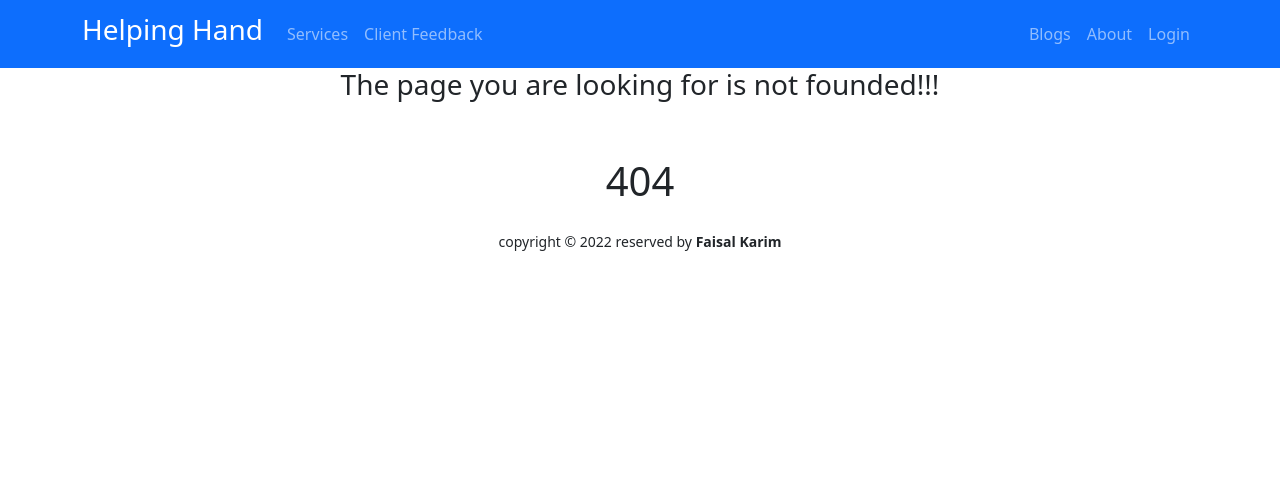
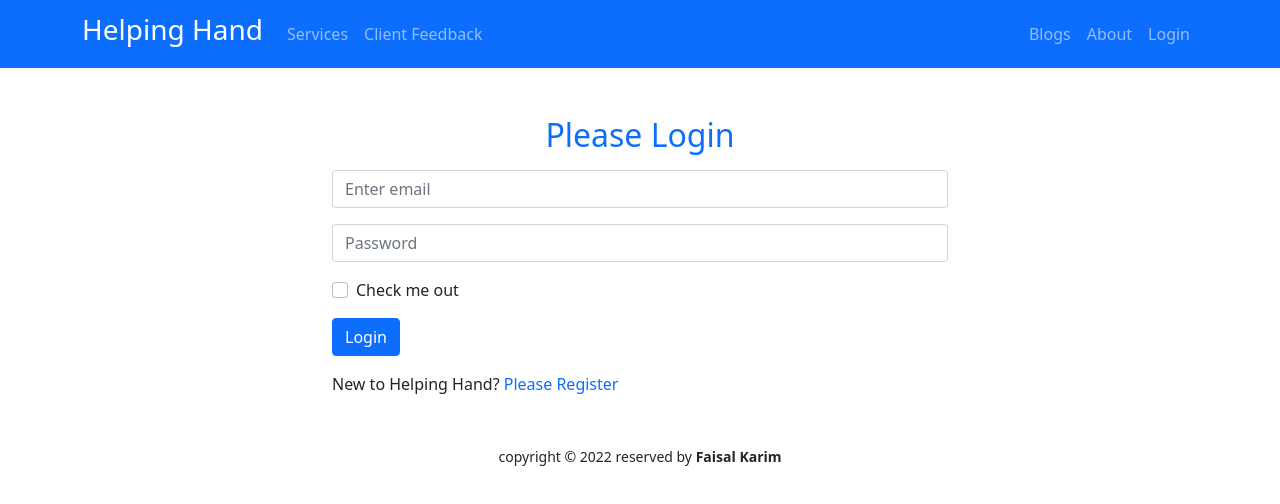
Before and after one commit to faisalkn-71/halping-hand, a React (Create React App) app: page /login in a window 1280 px wide. Before the commit this address had no page. Shown: the top 504 px of the page. Built offline with nearby package versions, Linux system fonts and the light colour scheme.

Commit message:
Login-done

```diff
--- a/package.json
+++ b/package.json
@@ -11,6 +11,7 @@
     "react": "^18.0.0",
     "react-bootstrap": "^2.2.3",
     "react-dom": "^18.0.0",
+    "react-firebase-hooks": "^5.0.3",
     "react-router-dom": "^6.3.0",
     "react-scripts": "5.0.1",
     "web-vitals": "^2.1.4"
--- a/src/App.js
+++ b/src/App.js
@@ -7,17 +7,23 @@ import Blogs from './Pages/Blogs/Blogs'
 import About from './Pages/About/About'
 import NotFound from './Pages/Shared/NotFound/NotFound'
 import Footer from './Pages/Shared/Footer/Footer';
+import CheckOut from './Pages/CheckOut/CheckOut';
+import Login from './Pages/Login/Login/Login';
+import Register from './Pages/Login/Register/Register'
 
 function App() {
   return (
-    <div className="App">
+    <div>
       <Header></Header>
 
       <Routes>
         <Route path='/' element={<Home></Home>}></Route>
         <Route path='/home' element={<Home></Home>}></Route>
+        <Route path='/checkOut' element={<CheckOut></CheckOut>}></Route>
         <Route path='/blogs' element={<Blogs></Blogs>}></Route>
         <Route path='/about' element={<About></About>}></Route>
+        <Route path='/login' element={<Login></Login>}></Route>
+        <Route path='register' element={<Register></Register>}></Route>
         <Route path='*' element={<NotFound></NotFound>}></Route>
       </Routes>
 
--- /dev/null
+++ b/src/Pages/CheckOut/CheckOut.js
@@ -0,0 +1,13 @@
+import React from 'react';
+
+const CheckOut = () => {
+    return (
+        <div>
+            <h3>Thank you for Checkout.</h3>
+            <br></br>
+            <h1 className='text-bold text-primary'>Bring Good Things in Life</h1>
+        </div>
+    );
+};
+
+export default CheckOut;
--- a/src/Pages/Home/Review/Review.js
+++ b/src/Pages/Home/Review/Review.js
@@ -4,9 +4,9 @@ const Review = ({review}) => {
     const {name, image, feedback} = review;
 
     return (
-        <div className='border border-2 border-dark rounded p-3'>
+        <div className='App border border-2 border-dark rounded p-3'>
             <img style={{width:'100px', height:'100px'}} src={image} alt="" />
-            <h3 className='mt-3'>{name}</h3>
+            <h4 className='mt-3'>{name}</h4>
             <p className='text-start'><small>{feedback}</small></p>
         </div>
     );
--- a/src/Pages/Home/Reviews/Reviews.js
+++ b/src/Pages/Home/Reviews/Reviews.js
@@ -10,8 +10,8 @@ const Reviews = () => {
         .then(data => setReviews(data))
     },[])
     return (
-        <div id='reviews' className='container-fluid'>
-            <h2 className='text-bold my-4'>Client Feedback</h2>
+        <div id='reviews' className='container-fluid my-5'>
+            <h2 className='text-bold my-4 bg-primary text-white text-center'>Client Feedback</h2>
             <div className='reviews-container'>
                 {
                     reviews.map(review => <Review
--- a/src/Pages/Home/Service/Service.js
+++ b/src/Pages/Home/Service/Service.js
@@ -1,15 +1,19 @@
 import React from 'react';
-const Service = ({service}) => {
-    const {name, price, description, picture} = service;
+import { Link, useNavigate } from 'react-router-dom';
+const Service = ({ service }) => {
+    const { name, price, description, picture } = service;
+
     return (
 
-            <div className='border border-2 border-dark rounded p-3'>
-                <img style={{height:'250px'}} className='w-100 rounded' src={picture} alt="" />
-                <h3 className='mt-2'>{name}</h3>
-                <p className='text-start'><small>{description}</small></p>
-                <p>Price: {price}</p>
-                <button className='btn btn-primary w-50'>Book Now</button>
-            </div>
+        <div className='App border border-2 border-dark rounded p-3'>
+            <img style={{ height: '250px' }} className='w-100 rounded' src={picture} alt="" />
+            <h3 className='mt-2'>{name}</h3>
+            <p className='text-start'><small>{description}</small></p>
+            <p>Price: {price}</p>
+            <Link className='btn btn-primary w-50' to='/checkOut'>
+                Book Now
+            </Link>
+        </div>
 
 
     );
--- a/src/Pages/Home/Services/Services.js
+++ b/src/Pages/Home/Services/Services.js
@@ -10,8 +10,8 @@ const Services = () => {
             .then(data => setServices(data))
     }, [])
     return (
-        <div id='services' className='container-fluid'>
-            <h2 className='text-bold my-4'>Services</h2>
+        <div id='services' className='container-fluid my-5'>
+            <h2 className='text-bold my-4 bg-primary text-white text-center'>Services</h2>
             <div className='services-container'>
                 {
                     services.map(service => <Service
--- /dev/null
+++ b/src/Pages/Login/Login/Login.js
@@ -0,0 +1,64 @@
+import React from 'react';
+import { Button, Form } from 'react-bootstrap';
+import { useNavigate } from 'react-router-dom';
+import { useSignInWithEmailAndPassword } from 'react-firebase-hooks/auth';
+import auth from '../../../firebase.init';
+
+const Login = () => {
+    const navigate = useNavigate();
+    const navigateRegister = () => {
+        navigate('/register');
+    }
+
+    const [
+        signInWithEmailAndPassword,
+        user,
+        loading,
+        error,
+      ] =  useSignInWithEmailAndPassword(auth);
+
+      let errorElement;
+      if(error){
+          errorElement = <p className='text-danger'>Error: {error.message}</p>
+      }
+
+      if(user){
+        navigate('/home')
+      }
+
+    const handleLogin = (event) => {
+        event.preventDefault();
+
+        const email = event.target.email.value;
+        const password = event.target.email.value;
+
+        signInWithEmailAndPassword(email, password)
+
+    }
+    return (
+        <div className='container w-50 mx-atuo mt-5'>
+            <h2 className='text-primary text-center mb-3'>Please Login</h2>
+            <Form onSubmit={handleLogin}>
+                <Form.Group className="mb-3" controlId="formBasicEmail">
+
+                    <Form.Control type="email" name='email' placeholder="Enter email" required/>
+
+                </Form.Group>
+
+                <Form.Group className="mb-3" controlId="formBasicPassword">
+
+                    <Form.Control type="password" name='password' placeholder="Password" required/>
+                </Form.Group>
+                <Form.Group className="mb-3" controlId="formBasicCheckbox">
+                    <Form.Check type="checkbox" label="Check me out" />
+                </Form.Group>
+                <Button variant="primary" type="submit">
+                    Login
+                </Button>
+            </Form>
+            <p className='mt-3'>New to Helping Hand? <span onClick={navigateRegister} style={{cursor: 'pointer'}} className='text-primary'>Please Register</span></p>
+        </div>
+    );
+};
+
+export default Login;
--- /dev/null
+++ b/src/Pages/Login/Register/Register.js
@@ -0,0 +1,11 @@
+import React from 'react';
+
+const Register = () => {
+    return (
+        <div>
+            <h2>Please Register</h2>
+        </div>
+    );
+};
+
+export default Register;
--- a/src/Pages/Shared/Footer/Footer.js
+++ b/src/Pages/Shared/Footer/Footer.js
@@ -4,7 +4,7 @@ const Footer = () => {
     const today = new Date();
     const year = today.getFullYear();
     return (
-       <footer className='mt-4'>
+       <footer className='App mt-5'>
            <p><small>copyright &copy; {year} reserved by <b>Faisal Karim</b></small></p>
        </footer>
     );
```
Also changed, not shown: 1 other file (tests, documents, lock files or other folders).
